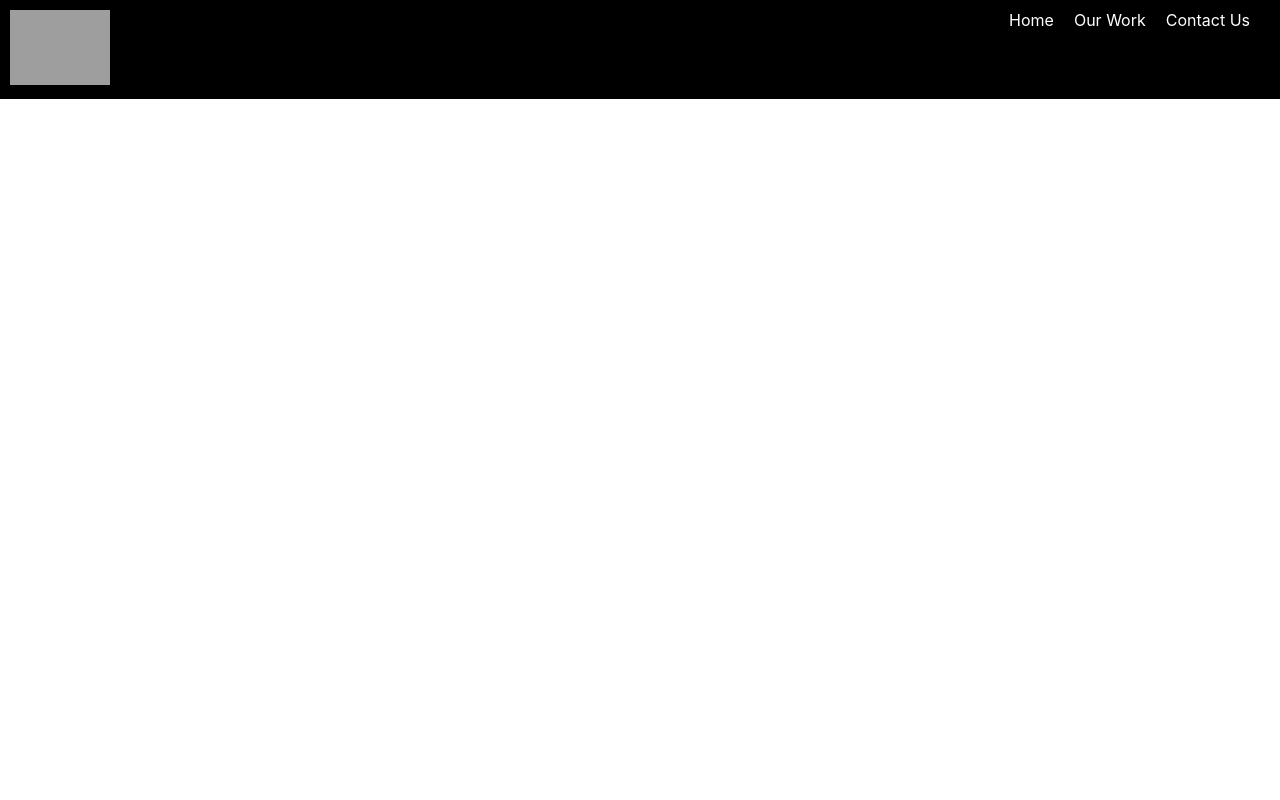
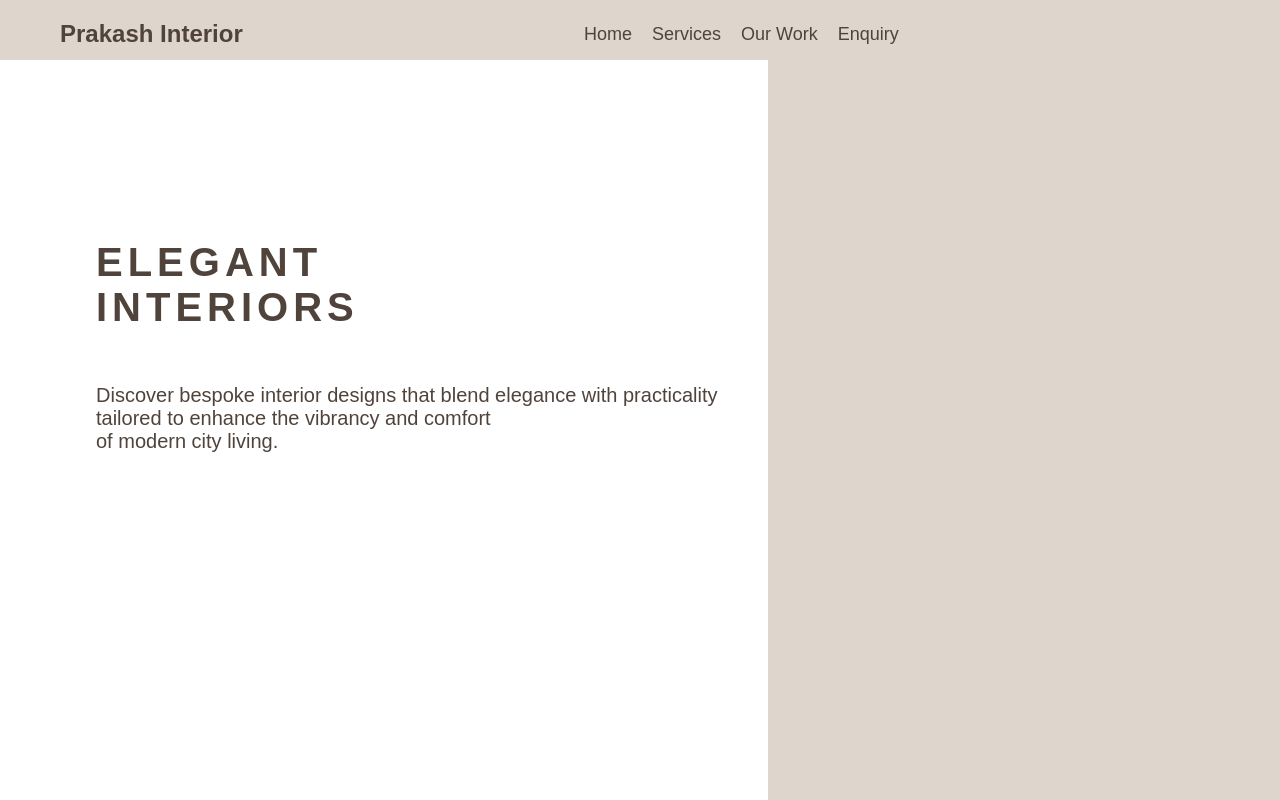
Before and after one commit to bhogalesiddhi/Prakash_Interior, a React (Create React App) app: page /hero in a window 1280 px wide. Built offline with nearby package versions, Linux system fonts and the light colour scheme; grey boxes are pictures that could not be loaded.

Commit message:
Hero Section

```diff
--- a/src/App.css
+++ b/src/App.css
@@ -1,38 +1,6 @@
-.App {
-  text-align: center;
+* {
+  box-sizing: border-box;
+  margin: 0;
+  padding: 0;
+  font-family: Arial, Helvetica, sans-serif;
 }
-
-.App-logo {
-  height: 40vmin;
-  pointer-events: none;
-}
-
-@media (prefers-reduced-motion: no-preference) {
-  .App-logo {
-    animation: App-logo-spin infinite 20s linear;
-  }
-}
-
-.App-header {
-  background-color: #282c34;
-  min-height: 100vh;
-  display: flex;
-  flex-direction: column;
-  align-items: center;
-  justify-content: center;
-  font-size: calc(10px + 2vmin);
-  color: white;
-}
-
-.App-link {
-  color: #61dafb;
-}
-
-@keyframes App-logo-spin {
-  from {
-    transform: rotate(0deg);
-  }
-  to {
-    transform: rotate(360deg);
-  }
-}
--- a/src/App.js
+++ b/src/App.js
@@ -5,15 +5,20 @@ import AddReview from "./components/AddReview.jsx";
 import Contact from "./components/Contact.jsx";
 import Navbar from "./components/Navbar.jsx";
 import Home from "./components/Home.jsx";
+import Hero from "./components/Hero/Hero.jsx";
+import NewNavbar from "./components/NewNavbar/NewNavbar.jsx";
 
 function App() {
   return (
     <Router>
       <div className="App">
-        <Navbar />
+        {/* <Navbar /> */}
         <Routes>
+          <Route path="/newNavbar" element={<NewNavbar/>}></Route>
+          <Route path="/hero" element={<Hero/>}/>
           <Route path="/" element={<Home />} />
           <Route path="/contact" element={<Contact />} />
+          <Route></Route>
         </Routes>
       </div>
     </Router>
--- /dev/null
+++ b/src/components/Hero/Hero.css
@@ -0,0 +1,46 @@
+.mainContainer{
+    display: flex;
+    height: calc(100vh - 60px);
+    display: relative;
+}
+
+.leftSide{
+    flex: 3;
+}
+
+.rightSide{
+    flex:2;
+    background-color: #ded5cc;
+}
+
+.quote{
+    font-size: 40px;
+    font-weight: bold;
+    color: #50433c;
+
+}
+
+.quote1{
+    letter-spacing: 5px;
+}
+
+.quoteSection1{
+    display: flex;
+    flex-direction: column;
+    position: absolute;
+    top: 30%;
+    left: 7.5%;
+}
+
+.quoteSection2{
+    display: flex;
+    flex-direction: column;
+    position: absolute;
+    left: 7.5%;
+    top: 48%;
+}
+
+.quoteSection2 span {
+    color: #50433c;
+    font-size: 20px;
+}
--- /dev/null
+++ b/src/components/Hero/Hero.jsx
@@ -0,0 +1,37 @@
+import React from 'react'
+import "./Hero.css"
+import NewNavbar from '../NewNavbar/NewNavbar'
+
+
+const Hero = () => {
+  return (
+    <div className='main'>
+      <div className='nav'>
+      <NewNavbar/>
+      </div>
+
+    <div className='mainContainer'>
+        <div className='leftSide'>
+        <div className='quoteSection '>
+            <div className='quoteSection1 quote quote1'>
+            <span>ELEGANT</span>
+            <span>INTERIORS</span>
+            </div>
+            <div className='quoteSection2'>
+              <span>Discover bespoke interior designs that blend elegance with practicality</span>
+              <span>tailored to enhance the vibrancy and comfort </span>
+              <span>of modern city living.</span>
+            </div>
+        </div>
+        </div>
+        <div className='rightSide'>
+            <div className='rightsideimg'>
+
+            </div>
+        </div>
+    </div>
+    </div>
+  )
+}
+
+export default Hero
--- /dev/null
+++ b/src/components/NewNavbar/NewNavbar.css
@@ -0,0 +1,43 @@
+.navbar{
+    padding: 20px 0; /* Increased padding */
+    background-color: #ded5cc;
+    width: 100%;
+    height: 60px; /* Increased height */
+
+
+}
+
+.navbar-container{
+    max-width: 1200px;
+    margin: 0 auto;
+    display: flex;
+    justify-content: flex-end;
+    align-items: center;
+    padding: 0 20px;
+
+
+}
+
+.brand a {
+    font-size: 24px;
+    font-weight: bold;
+    text-decoration: none;
+    color: #50433c;
+}
+
+.navbar-links {
+    flex-grow: 1;
+    display: flex;
+    justify-content: center;
+    margin-left: auto;
+
+}
+
+.navbar-links a {
+    margin-left: 20px;
+    font-size: 18px;
+    color: #50433c;
+    text-decoration: none;
+    transition: color 0.3s ease;
+
+}
--- /dev/null
+++ b/src/components/NewNavbar/NewNavbar.jsx
@@ -0,0 +1,22 @@
+import React from 'react'
+import "./NewNavbar.css"
+
+const NewNavbar = () => {
+  return (
+   <nav className='navbar'>
+    <div className='navbar-container'>
+        <div className='brand'>
+            <a href='/'>Prakash Interior</a>
+        </div>
+        <div className='navbar-links'>
+            <a href='/'>Home</a>
+            <a href='/'>Services</a>
+            <a href='/'>Our Work</a>
+            <a href='/'>Enquiry</a>
+        </div>
+    </div>
+   </nav>
+  )
+}
+
+export default NewNavbar
--- a/src/index.js
+++ b/src/index.js
@@ -1,8 +1,8 @@
 import React from 'react';
 import ReactDOM from 'react-dom/client';
-import './index.css';
+
 import App from './App';
-import reportWebVitals from './reportWebVitals';
+
 
 const root = ReactDOM.createRoot(document.getElementById('root'));
 root.render(
@@ -14,4 +14,3 @@ root.render(
 // If you want to start measuring performance in your app, pass a function
 // to log results (for example: reportWebVitals(console.log))
 // or send to an analytics endpoint. Learn more: https://bit.ly/CRA-vitals
-reportWebVitals();
--- a/src/reportWebVitals.js
+++ /dev/null
@@ -1,13 +0,0 @@
-const reportWebVitals = onPerfEntry => {
-  if (onPerfEntry && onPerfEntry instanceof Function) {
-    import('web-vitals').then(({ getCLS, getFID, getFCP, getLCP, getTTFB }) => {
-      getCLS(onPerfEntry);
-      getFID(onPerfEntry);
-      getFCP(onPerfEntry);
-      getLCP(onPerfEntry);
-      getTTFB(onPerfEntry);
-    });
-  }
-};
-
-export default reportWebVitals;
```
Also changed, not shown: src/setupTests.js (deleted, +0 -5 lines), src/logo.svg (deleted), 1 other file (tests, documents, lock files or other folders).
